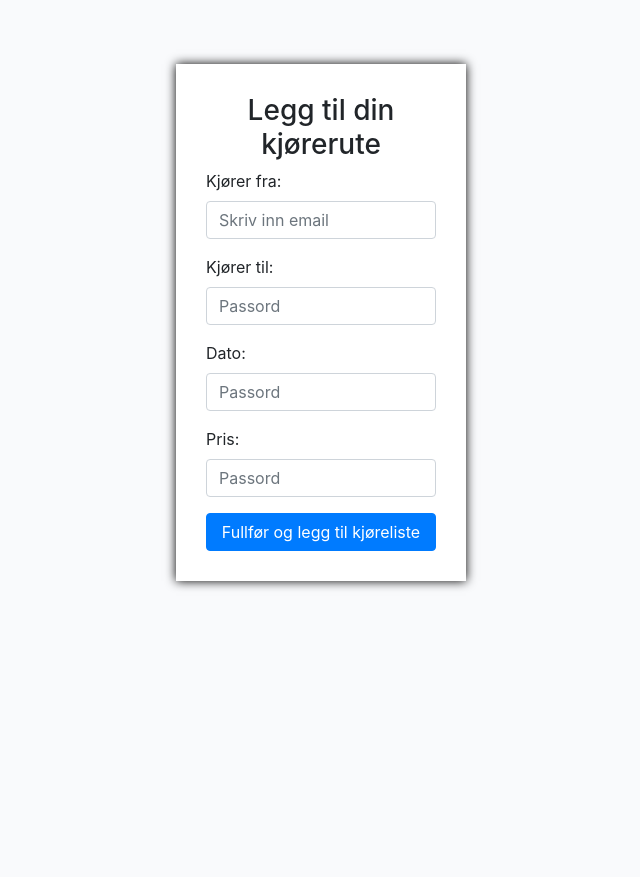
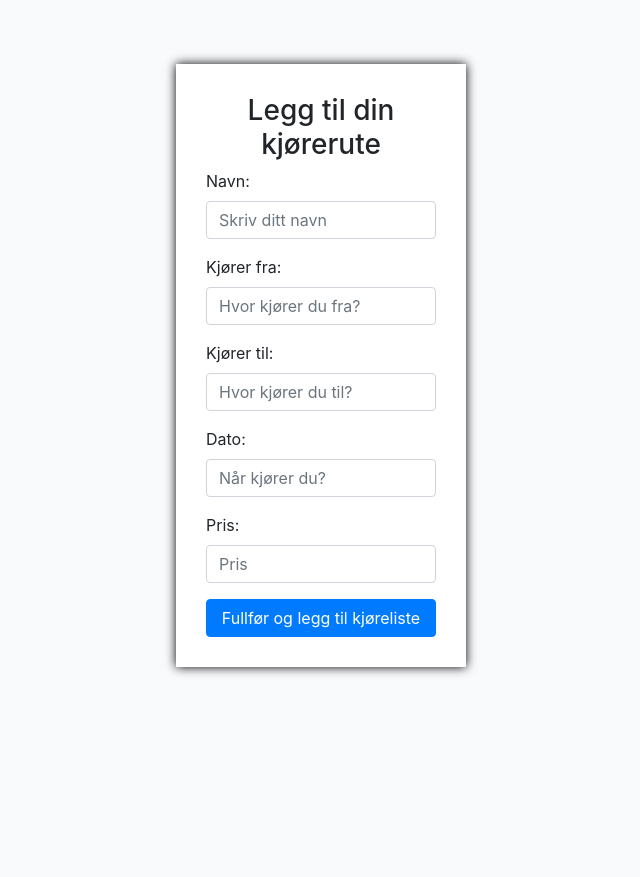
Before and after one commit to Hvardd/Wayfare, a PHP site: page /listeinput.php in a window 1280 px wide. Shown: the part 72-949 px from the top of the page, without its empty margins (319-959 px from the left). Run offline with PHP 8.4, Linux system fonts and the light colour scheme; some libraries are stand-ins or nearby versions.

Commit message:
midlertidig input til listen

```diff
--- a/src/listeinput.php
+++ b/src/listeinput.php
@@ -1,7 +1,18 @@
-<?php
-  include_once "include/header.php";
+<!doctype html>
+<html lang="en">
+  <head>
+    <!-- Required meta tags -->
+    <meta charset="utf-8">
+    <meta name="viewport" content="width=device-width, initial-scale=1, shrink-to-fit=no">
 
-  ?>
+    <!-- Bootstrap CSS -->
+    <link rel="stylesheet" href="https://stackpath.bootstrapcdn.com/bootstrap/4.2.1/css/bootstrap.min.css" integrity="sha384-GJzZqFGwb1QTTN6wy59ffF1BuGJpLSa9DkKMp0DgiMDm4iYMj70gZWKYbI706tWS" crossorigin="anonymous">
+
+
+    <!-- Vanlig CSS -->
+    <link rel="stylesheet" type="text/css" href="css/main.css">
+    <link rel="stylesheet" type="text/css" href="css/bootstrap.min.css">
+
     <title>Wayfare - Kjøreliste</title>
   </head>
   <body>
@@ -44,10 +55,10 @@
                     </li>
 
                     <li class="nav-item">
-                        <a class="nav-link" href="login.php">Registrer / Login</a>
+                        <a class="nav-link" href="login.html">Registrer / Login</a>
                     </li>
                     <li class="nav-item">
-                        <a class="nav-link" href="liste.php">Kjøreliste</a>
+                        <a class="nav-link" href="liste.html">Kjøreliste</a>
                     </li>
                 </ul>
             </div>
@@ -60,34 +71,40 @@
    <!-- Hoved container -->
    <section class="container-fluid">
 
+
         <section class="row justify-content-center">
           <section class="col-12 col-sm6 col-md-3">
             <!-- Login form -->
-              <form class="form-container">
+              <form class="form-container" action="php/insert.php" method="post">
                 <h3 class="text-center">Legg til din kjørerute</h3>
 
                    <div class="form-group">
+                   <label for="exampleInputEmail1">Navn:</label>
+                   <input type="text" name="Navn" class="form-control" id="exampleInputEmail1" aria-describedby="emailHelp" placeholder="Skriv ditt navn">
+                   </div>
+
+                   <div class="form-group">
                    <label for="exampleInputEmail1">Kjører fra:</label>
-                    <input type="email" class="form-control" id="exampleInputEmail1" aria-describedby="emailHelp" placeholder="Skriv inn email">
+                   <input type="text" name="Start" class="form-control" id="exampleInputEmail1" aria-describedby="emailHelp" placeholder="Hvor kjører du fra?">
                    </div>
 
                    <div class="form-group">
                    <label for="exampleInputPassword1">Kjører til:</label>
-                    <input type="password" class="form-control" id="exampleInputPassword1" placeholder="Passord">
+                   <input type="text" name="Slutt" class="form-control" id="exampleInputPassword1" placeholder="Hvor kjører du til?">
                    </div>
 
                    <div class="form-group">
                    <label for="exampleInputPassword1">Dato:</label>
-                        <input type="password" class="form-control" id="exampleInputPassword1" placeholder="Passord">
+                   <input type="text" name="Dato" class="form-control" id="exampleInputPassword1" placeholder="Når kjører du?">
                    </div>
 
                    <div class="form-group">
                    <label for="exampleInputPassword1">Pris:</label>
-                        <input type="password" class="form-control" id="exampleInputPassword1" placeholder="Passord">
+                   <input type="text" name="Pris" class="form-control" id="exampleInputPassword1" placeholder="Pris">
                    </div>
 
 
-                  <button type="submit" class="btn btn-primary btn-block">Fullfør og legg til kjøreliste</button>
+                  <input type="submit" value="Fullfør og legg til kjøreliste" class="btn btn-primary btn-block"></button>
                 </form>
 
           </section>
```
Lines whose indentation alone changed are shown as unchanged.
